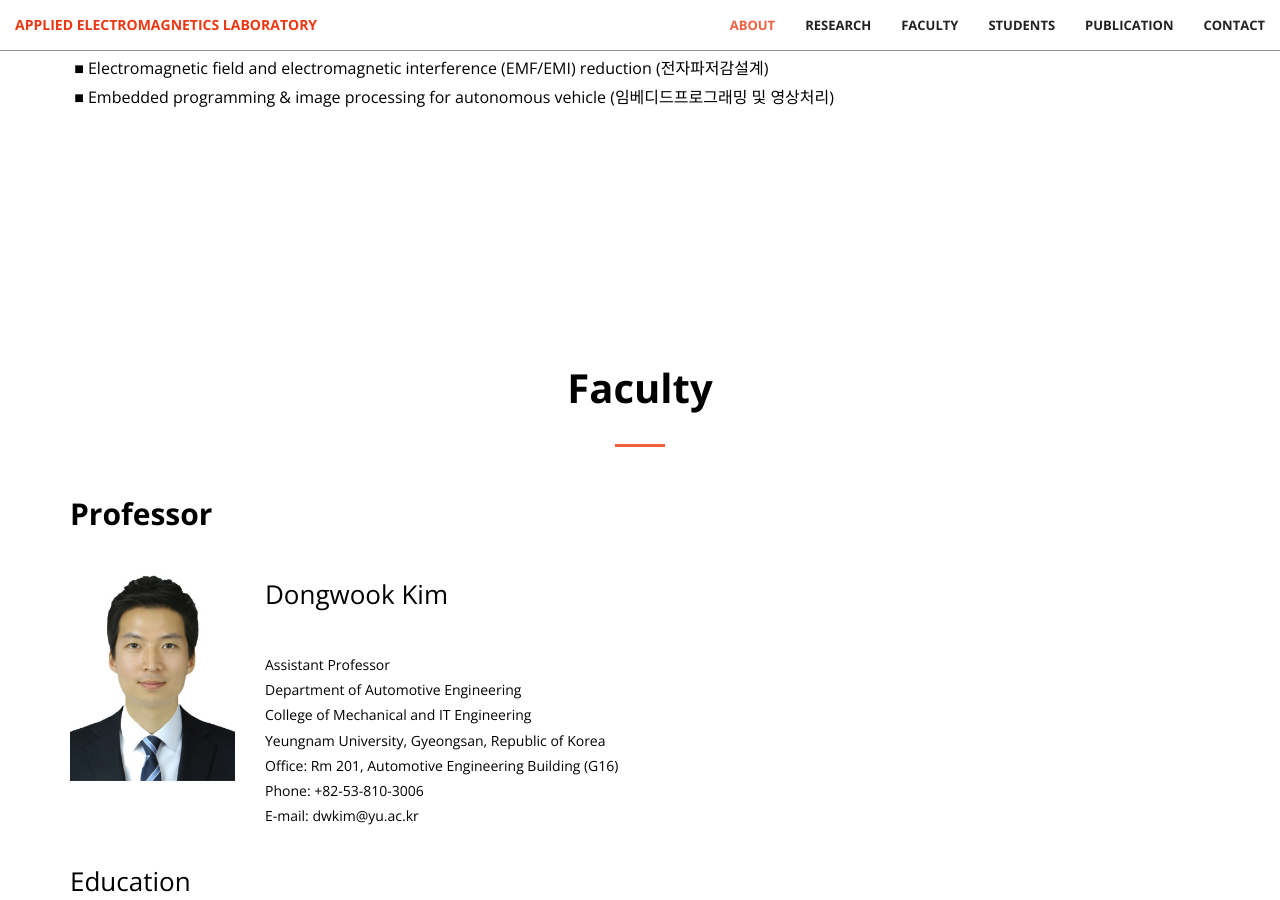
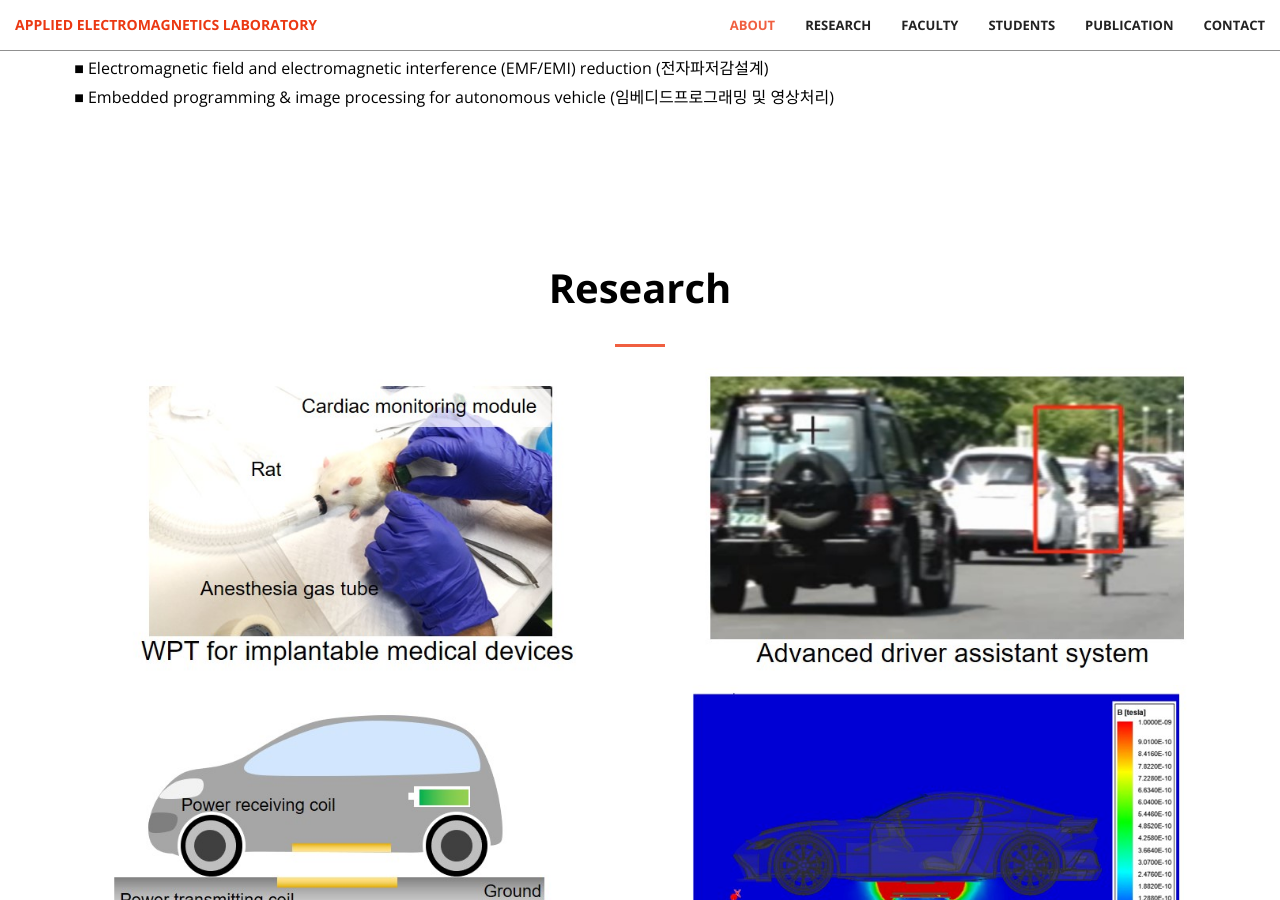
Before and after one commit to dwKim88/AEL, a Jekyll site: the page built from index.html, in a window 1280 px wide and 900 px high, scrolled down 1572 px. Built offline with Jekyll 4.4.1, drawn with Linux system fonts in a browser that asks for light colours.

Commit message:
Update front.html

```diff
--- a/_layouts/front.html
+++ b/_layouts/front.html
@@ -8,10 +8,10 @@
   {% include nav.html %}
   {% include header.html %}
   {% include call-to-action.html %}
+  {% include research.html %}
   {% include faculty.html %}
   {% include students.html %}
   {% include services.html %}
-  {% include research.html %}
   {% include aside.html %}
   {% include contact.html %}
   {% include scripts.html %}
```
